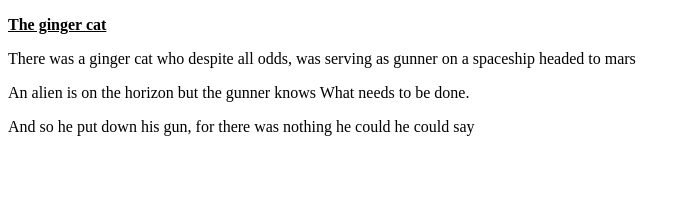
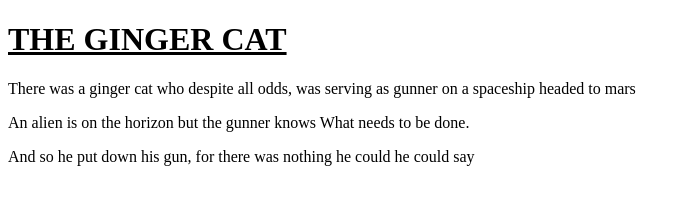
Before and after one commit to RowanWA/24-09-2024-Story, a plain HTML site: page index.html in a window 1280 px wide. Shown: the whole page, without its empty margins (0-690 px from the left). Drawn offline with Linux system fonts and the light colour scheme.

Commit message:
Update index.html

```diff
--- a/index.html
+++ b/index.html
@@ -1,17 +1,34 @@
 <!DOCTYPE html>
 <html lang="en">
+
 <head>
     <meta charset="UTF-8">
     <meta name="viewport" content="width=device-width, initial-scale=1.0">
     <title>Document</title>
 </head>
+
 <body>
-  <p><b><u>The ginger cat</u></b></p>
+    <p>
+        <b>
+            <u>
+                <h1>
+                    THE GINGER CAT
+                </h1>
+            </u>
+        </b>
+    </p>
 
-    <p>There was a ginger cat who despite all odds, was serving as gunner on a spaceship headed to mars</p>
-    <p>An alien is on the horizon but the gunner knows What needs to be done.</p>
-    <p>And so he put down his gun, for there was nothing he could he could say</p>
+    <p>
+        There was a ginger cat who despite all odds, was serving as gunner on a spaceship headed to mars
+    </p>
+    <p>
+        An alien is on the horizon but the gunner knows What needs to be done.
+    </p>
+    <p>
+        And so he put down his gun, for there was nothing he could he could say
+    </p>
 
 
 </body>
+
 </html>
```
